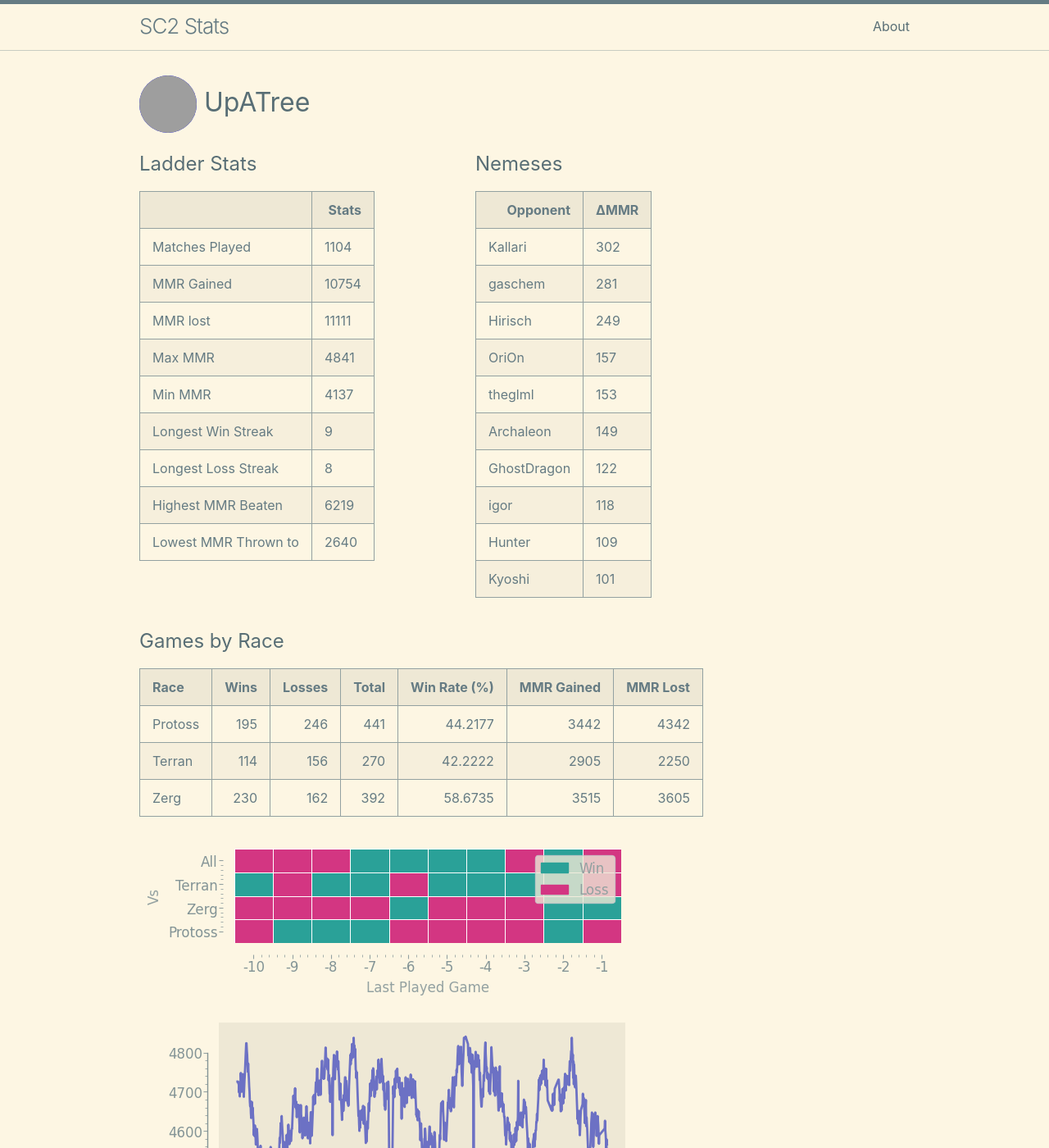
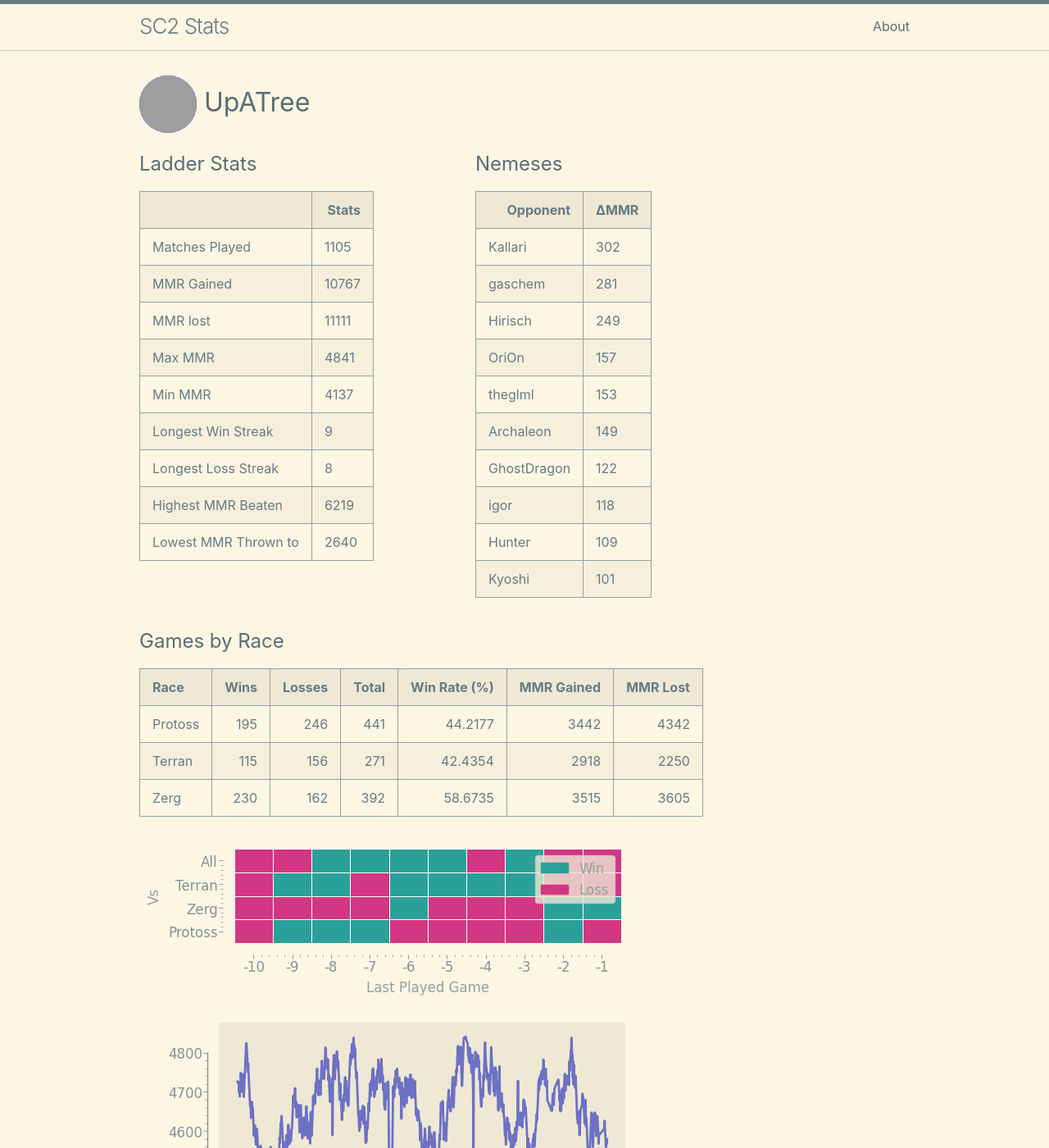
Before and after one commit to kylermurphy/UpATree, a Jekyll site: the page built from docs/index.md, in a window 1280 px wide and 1400 px high. Shown: the whole window at 82% size. Built offline with Jekyll 4.4.1, drawn with Linux system fonts in a browser that asks for light colours; grey boxes are pictures that could not be loaded.

Commit message:
running on push

```diff
--- a/docs/index.md
+++ b/docs/index.md
@@ -18,11 +18,11 @@ layout: home
   <tbody>
     <tr>
       <td>Matches Played</td>
-      <td>1104</td>
+      <td>1105</td>
     </tr>
     <tr>
       <td>MMR Gained</td>
-      <td>10754</td>
+      <td>10767</td>
     </tr>
     <tr>
       <td>MMR lost</td>
@@ -115,7 +115,7 @@ layout: home
 | Race    |   Wins |   Losses |   Total |   Win Rate (%) |   MMR Gained |   MMR Lost |
 |:--------|-------:|---------:|--------:|---------------:|-------------:|-----------:|
 | Protoss |    195 |      246 |     441 |        44.2177 |         3442 |       4342 |
-| Terran  |    114 |      156 |     270 |        42.2222 |         2905 |       2250 |
+| Terran  |    115 |      156 |     271 |        42.4354 |         2918 |       2250 |
 | Zerg    |    230 |      162 |     392 |        58.6735 |         3515 |       3605 |
 
 ![Games by Race](./assets/gm_hist.png)
--- a/log.txt
+++ b/log.txt
@@ -326,3 +326,4 @@ Writing a log file 2025-03-07 16:28:04.
 Writing a log file 2025-03-07 16:51:27.
 Writing a log file 2025-03-07 17:19:10.
 Writing a log file 2025-03-07 17:34:53.
+Writing a log file 2025-03-07 17:47:48.
```
Also changed, not shown: docs/assets/MMR.png, docs/assets/daily.png, docs/assets/gm_hist.png, docs/assets/r_wrt.png, 1 other file.
